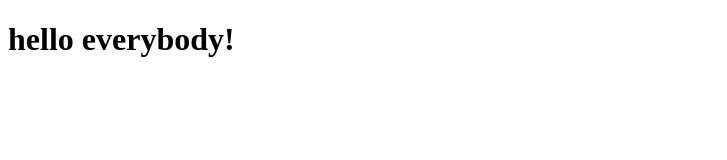
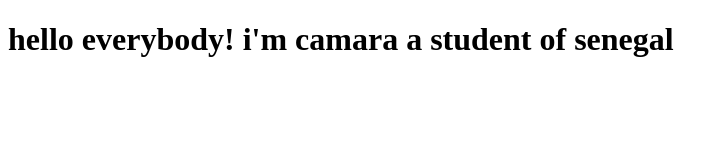
Before and after one commit to hipson10/coursera-test10, a plain HTML site: page site10/index.html in a window 1280 px wide. Shown: the whole page, without its empty margins (0-727 px from the left). Drawn offline with Linux system fonts and the light colour scheme.

Commit message:
petite addition de code

```diff
--- a/site10/index.html
+++ b/site10/index.html
@@ -4,6 +4,6 @@
 	<title>soyer a l'aise</title>
 </head>
 <body>
-<h1>hello everybody!</h1>
+<h1>hello everybody! i'm camara a student of senegal</h1>
 </body>
 </html>
```
